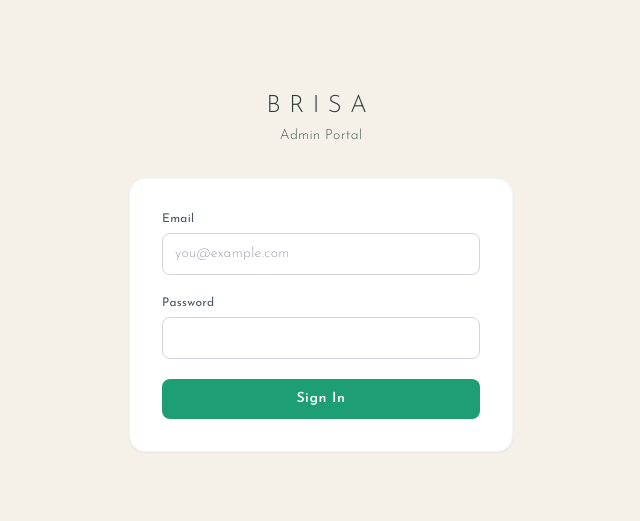
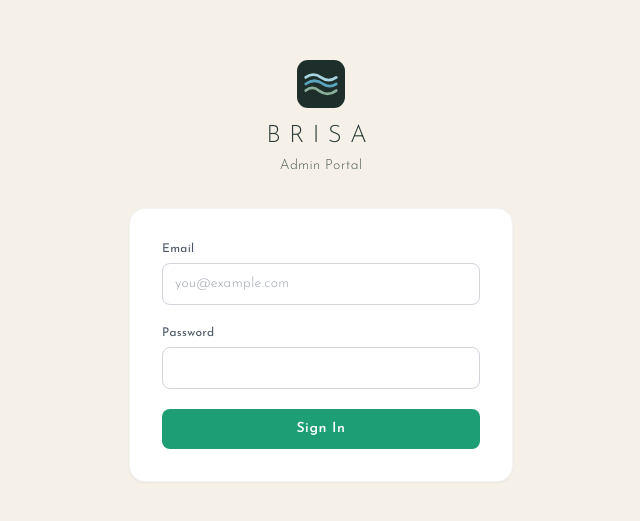
Before and after one commit to strategyzaconsulting-tech/dentops, a React (Vite) app in the folder apps/web/: page /login in a window 1280 px wide. Shown: the part 129-650 px from the top of the page, without its empty margins (319-959 px from the left). Built offline with nearby package versions, Linux system fonts and the light colour scheme; no server answers.

Commit message:
feat: add Brisa wave SVG logo to login page
Co-Authored-By: Claude Sonnet 4.6 <noreply@anthropic.com>

```diff
--- a/apps/web/src/pages/Login.tsx
+++ b/apps/web/src/pages/Login.tsx
@@ -33,6 +33,14 @@ export default function Login() {
     <div className="min-h-screen bg-[#F5F0E8] flex items-center justify-center p-4">
       <div className="w-full max-w-sm">
         <div className="text-center mb-8">
+          <div className="flex justify-center mb-3">
+            <svg width="48" height="48" viewBox="0 0 44 44" fill="none">
+              <rect width="44" height="44" rx="10" fill="#1E2E2A" />
+              <path d="M8 16 Q15 11 22 16 Q29 21 36 16" stroke="#A8D5E2" strokeWidth="2.5" strokeLinecap="round" fill="none" />
+              <path d="M8 22 Q16 16 24 22 Q30 26 36 22" stroke="#5BA4BE" strokeWidth="2.5" strokeLinecap="round" fill="none" />
+              <path d="M8 28 Q14 23 20 28 Q28 34 36 28" stroke="#8BAF9A" strokeWidth="2.5" strokeLinecap="round" fill="none" />
+            </svg>
+          </div>
           <h1 className="text-2xl font-light tracking-[0.35em] text-[#2C3E3A] uppercase">BRISA</h1>
           <p className="text-sm text-[#4A5C52] mt-1">Admin Portal</p>
         </div>
```
